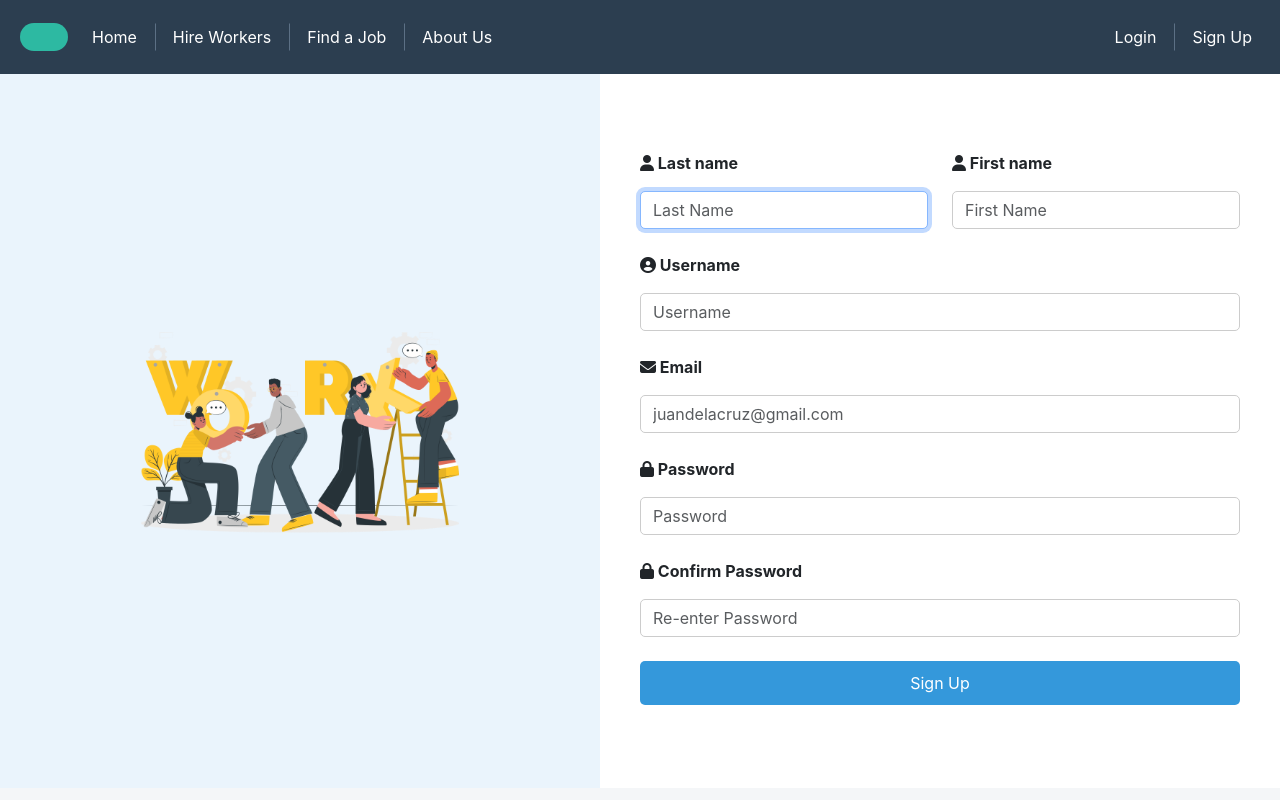
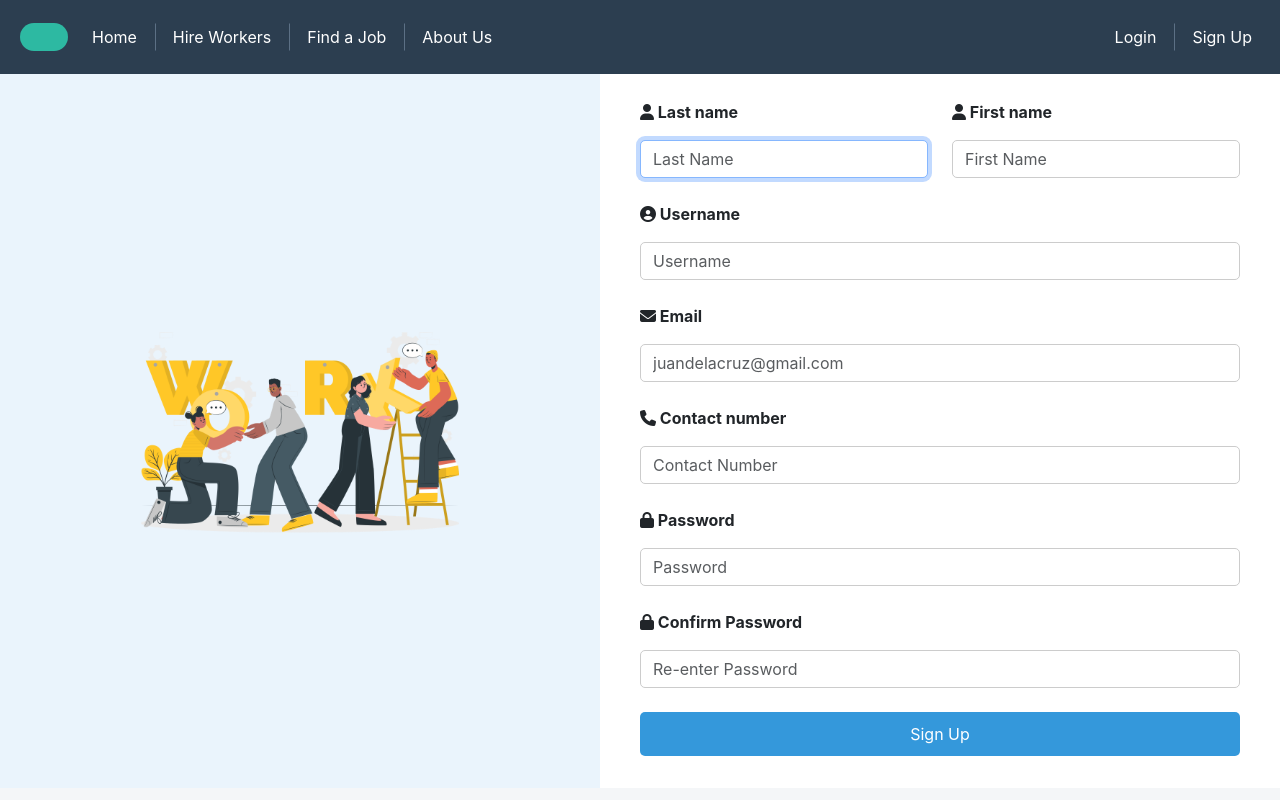
Before and after one commit to rianadb/eng30-HireWired, a Django app: page /register/worker/ in a window 1280 px wide. Run offline with Django 5.2, Linux system fonts and the light colour scheme.

Commit message:
chore: add contact_number fields to registration

```diff
--- a/src/session/templates/register_employer.html
+++ b/src/session/templates/register_employer.html
@@ -44,6 +44,12 @@
                 </div>
                 <div class="row mb-3">
                     <div class="col">
+                        <label for="email" class="form-label"><i class="fa fa-phone"></i> {{ form.contact_number.label }}</label>
+                        {{ form.contact_number }}
+                    </div>
+                </div>
+                <div class="row mb-3">
+                    <div class="col">
                         <label for="password1" class="form-label"><i class="fa fa-lock"></i> {{ form.password1.label }}</label>
                         {{ form.password1 }}
                     </div>
--- a/src/session/templates/register_worker.html
+++ b/src/session/templates/register_worker.html
@@ -44,6 +44,12 @@
                 </div>
                 <div class="row mb-3">
                     <div class="col">
+                        <label for="email" class="form-label"><i class="fa fa-phone"></i> {{ form.contact_number.label }}</label>
+                        {{ form.contact_number }}
+                    </div>
+                </div>
+                <div class="row mb-3">
+                    <div class="col">
                         <label for="password1" class="form-label"><i class="fa fa-lock"></i> {{ form.password1.label }}</label>
                         {{ form.password1 }}
                     </div>
```
